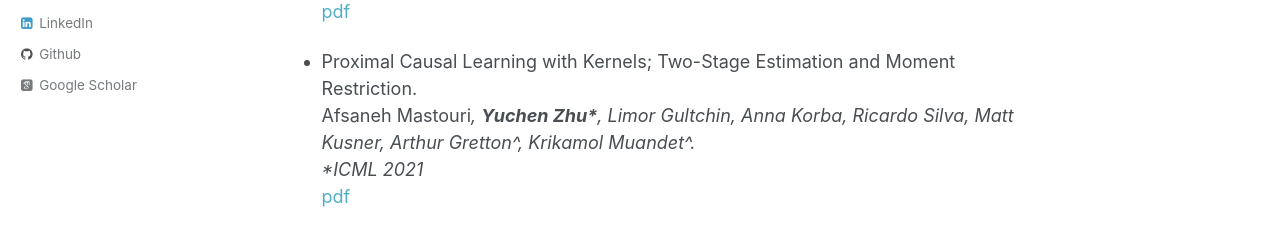
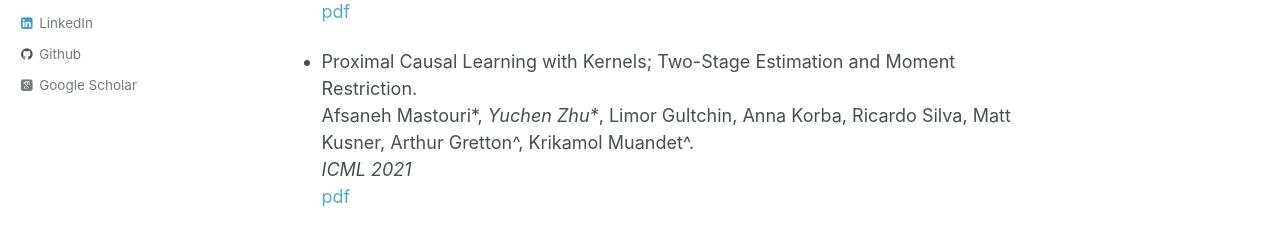
Before and after one commit to yuchen-zhu/yuchen-zhu.github.io, a Jekyll site: the page built from _pages/publications.md, in a window 1280 px wide. Shown: the part 319-565 px from the top of the page. Built offline with Jekyll 4.4.1, drawn with Linux system fonts in a browser that asks for light colours; some web fonts are replaced.

```diff
--- a/_pages/publications.md
+++ b/_pages/publications.md
@@ -12,7 +12,7 @@ Jean Kaddour, **Yuchen Zhu**, Qi Liu, Matt Kusner, Ricardo Silva.
 [pdf](https://arxiv.org/pdf/2106.01939.pdf)
 
 - Proximal Causal Learning with Kernels; Two-Stage Estimation and Moment Restriction.
-Afsaneh Mastouri*, __Yuchen Zhu*__, Limor Gultchin, Anna Korba, Ricardo Silva, Matt Kusner, Arthur Gretton^, Krikamol Muandet^.
+Afsaneh Mastouri\*, _Yuchen Zhu\*_, Limor Gultchin, Anna Korba, Ricardo Silva, Matt Kusner, Arthur Gretton^, Krikamol Muandet^.
 *ICML 2021*
  [pdf](https://arxiv.org/pdf/2105.04544.pdf)
 
```
